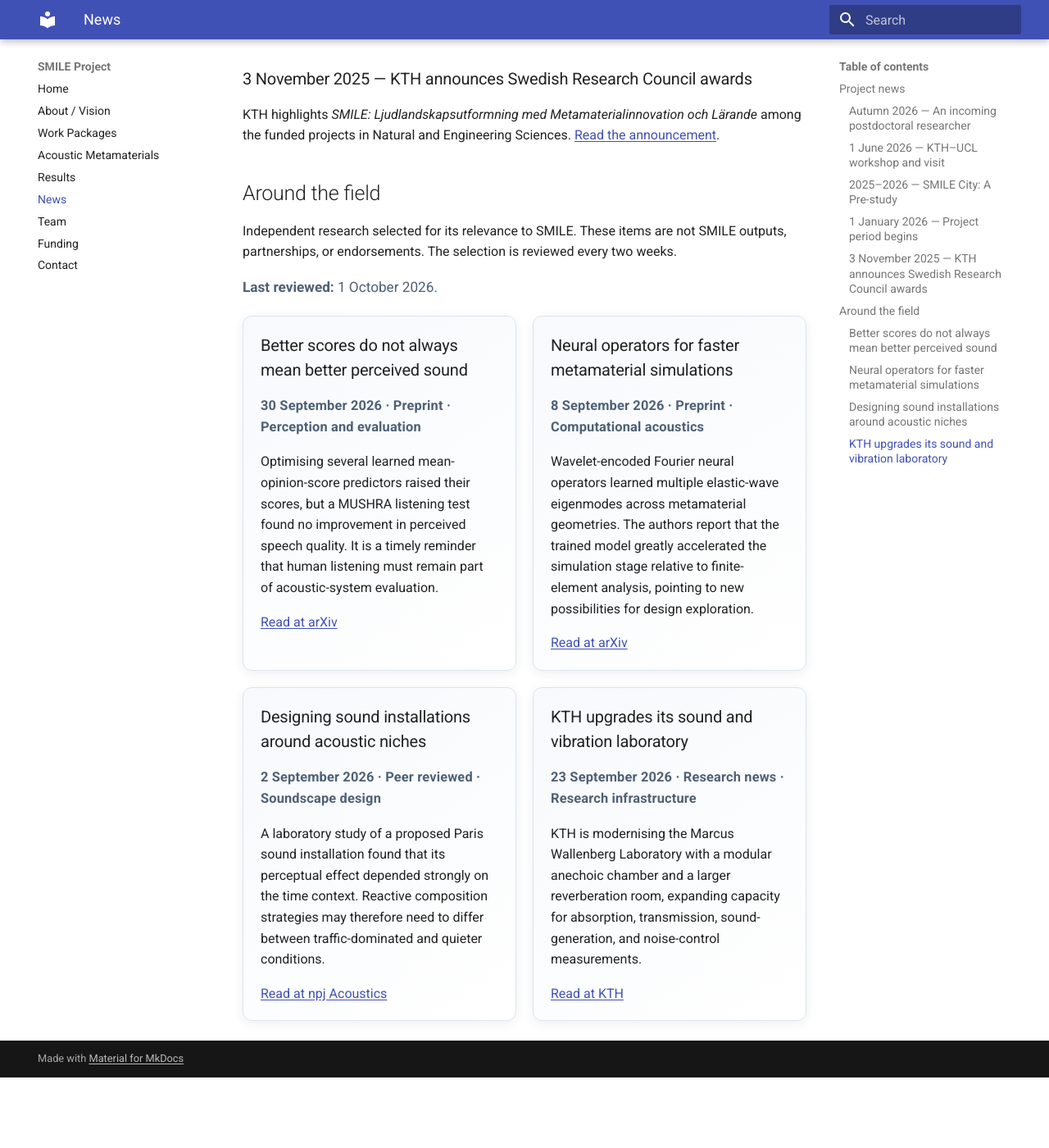
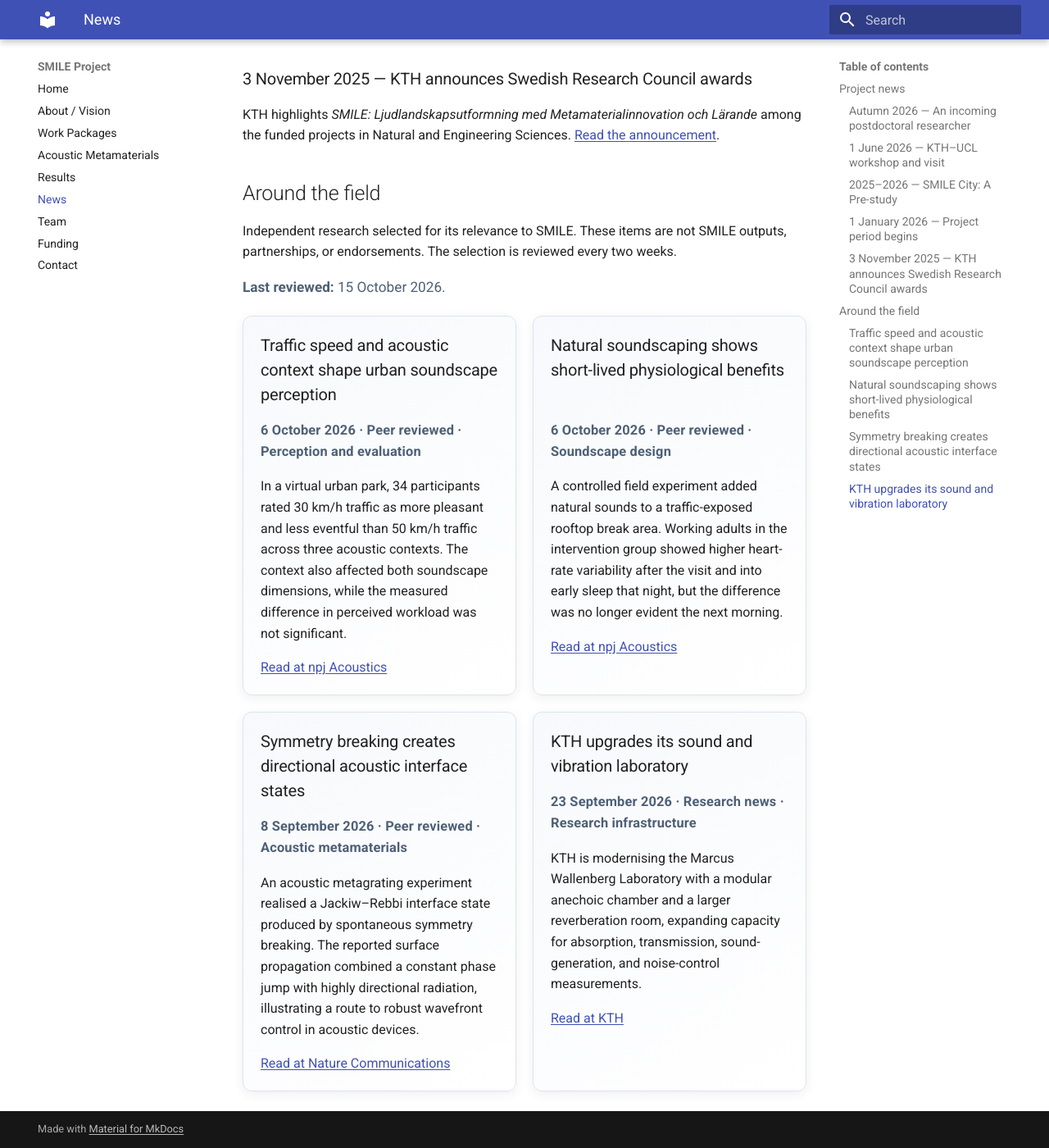
Before and after one commit to zibo-kth/smile-project-site, an MkDocs documentation site: the page built from docs/news.md, in a window 1280 px wide and 1400 px high, scrolled down 846 px. Shown: the whole window at 82% size. Built offline with MkDocs 1.6.1 and Material for MkDocs 9.7.7, drawn with Linux system fonts in a browser that asks for light colours; before the commit the page ends 2160 px from its top, so only the background shows below that.

Commit message:
Refresh related research watch

```diff
--- a/docs/news.md
+++ b/docs/news.md
@@ -28,38 +28,38 @@ Independent research selected for its relevance to SMILE. These items are not SM
 
 <!-- RELATED-RESEARCH:START -->
 <!-- Generated by scripts/render_related_research.py; edit data/related-research.json. -->
-<p class="review-note"><strong>Last reviewed:</strong> 1 October 2026.</p>
+<p class="review-note"><strong>Last reviewed:</strong> 15 October 2026.</p>
 
 <div class="research-grid" markdown>
 
 <article markdown>
-### Better scores do not always mean better perceived sound
+### Traffic speed and acoustic context shape urban soundscape perception
 
-<p class="research-meta">30 September 2026 · Preprint · Perception and evaluation</p>
+<p class="research-meta">6 October 2026 · Peer reviewed · Perception and evaluation</p>
 
-Optimising several learned mean-opinion-score predictors raised their scores, but a MUSHRA listening test found no improvement in perceived speech quality. It is a timely reminder that human listening must remain part of acoustic-system evaluation.
+In a virtual urban park, 34 participants rated 30 km/h traffic as more pleasant and less eventful than 50 km/h traffic across three acoustic contexts. The context also affected both soundscape dimensions, while the measured difference in perceived workload was not significant.
 
-[Read at arXiv](https://arxiv.org/abs/2609.39028)
+[Read at npj Acoustics](https://www.nature.com/articles/s44384-026-00073-6)
 </article>
 
 <article markdown>
-### Neural operators for faster metamaterial simulations
+### Natural soundscaping shows short-lived physiological benefits
 
-<p class="research-meta">8 September 2026 · Preprint · Computational acoustics</p>
+<p class="research-meta">6 October 2026 · Peer reviewed · Soundscape design</p>
 
-Wavelet-encoded Fourier neural operators learned multiple elastic-wave eigenmodes across metamaterial geometries. The authors report that the trained model greatly accelerated the simulation stage relative to finite-element analysis, pointing to new possibilities for design exploration.
+A controlled field experiment added natural sounds to a traffic-exposed rooftop break area. Working adults in the intervention group showed higher heart-rate variability after the visit and into early sleep that night, but the difference was no longer evident the next morning.
 
-[Read at arXiv](https://arxiv.org/abs/2609.08102)
+[Read at npj Acoustics](https://www.nature.com/articles/s44384-026-00072-7)
 </article>
 
 <article markdown>
-### Designing sound installations around acoustic niches
+### Symmetry breaking creates directional acoustic interface states
 
-<p class="research-meta">2 September 2026 · Peer reviewed · Soundscape design</p>
+<p class="research-meta">8 September 2026 · Peer reviewed · Acoustic metamaterials</p>
 
-A laboratory study of a proposed Paris sound installation found that its perceptual effect depended strongly on the time context. Reactive composition strategies may therefore need to differ between traffic-dominated and quieter conditions.
+An acoustic metagrating experiment realised a Jackiw–Rebbi interface state produced by spontaneous symmetry breaking. The reported surface propagation combined a constant phase jump with highly directional radiation, illustrating a route to robust wavefront control in acoustic devices.
 
-[Read at npj Acoustics](https://www.nature.com/articles/s44384-026-00066-5)
+[Read at Nature Communications](https://www.nature.com/articles/s41467-026-77579-w)
 </article>
 
 <article markdown>
```
Also changed, not shown: 1 other file.
